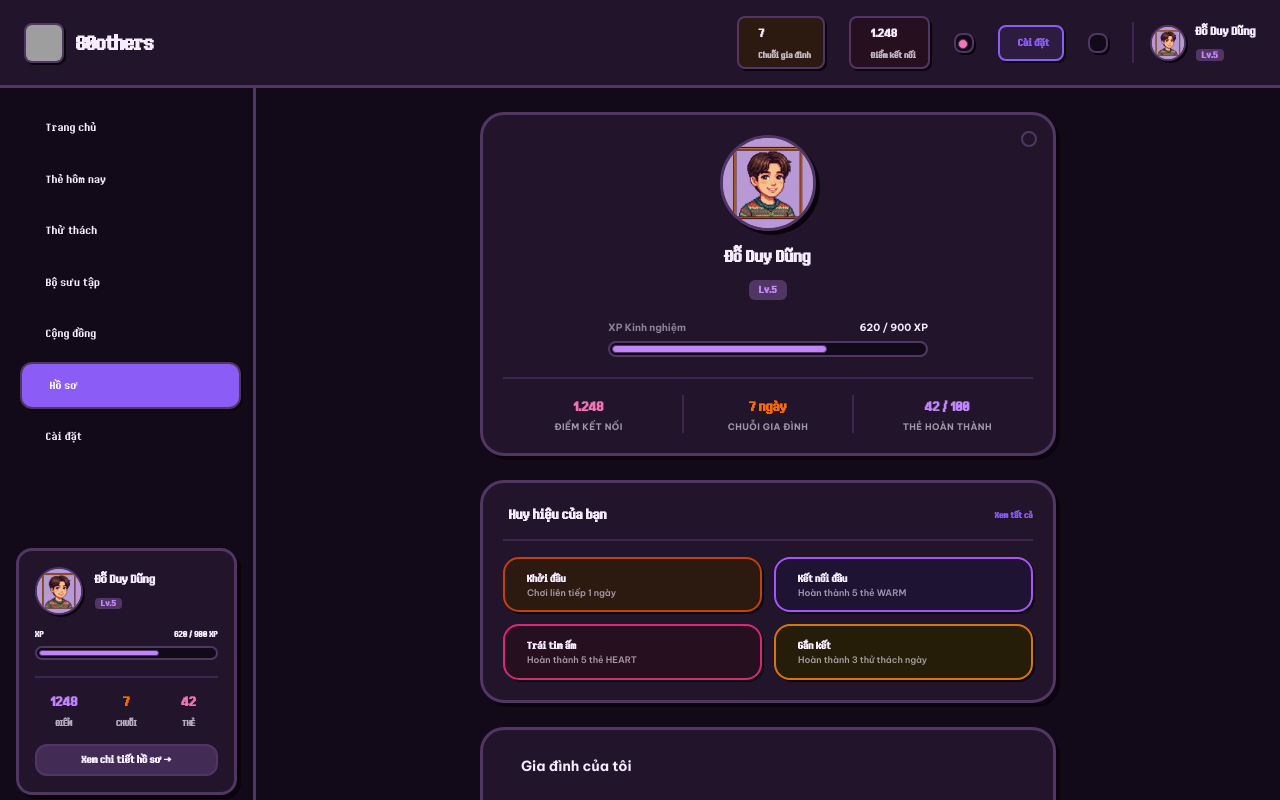
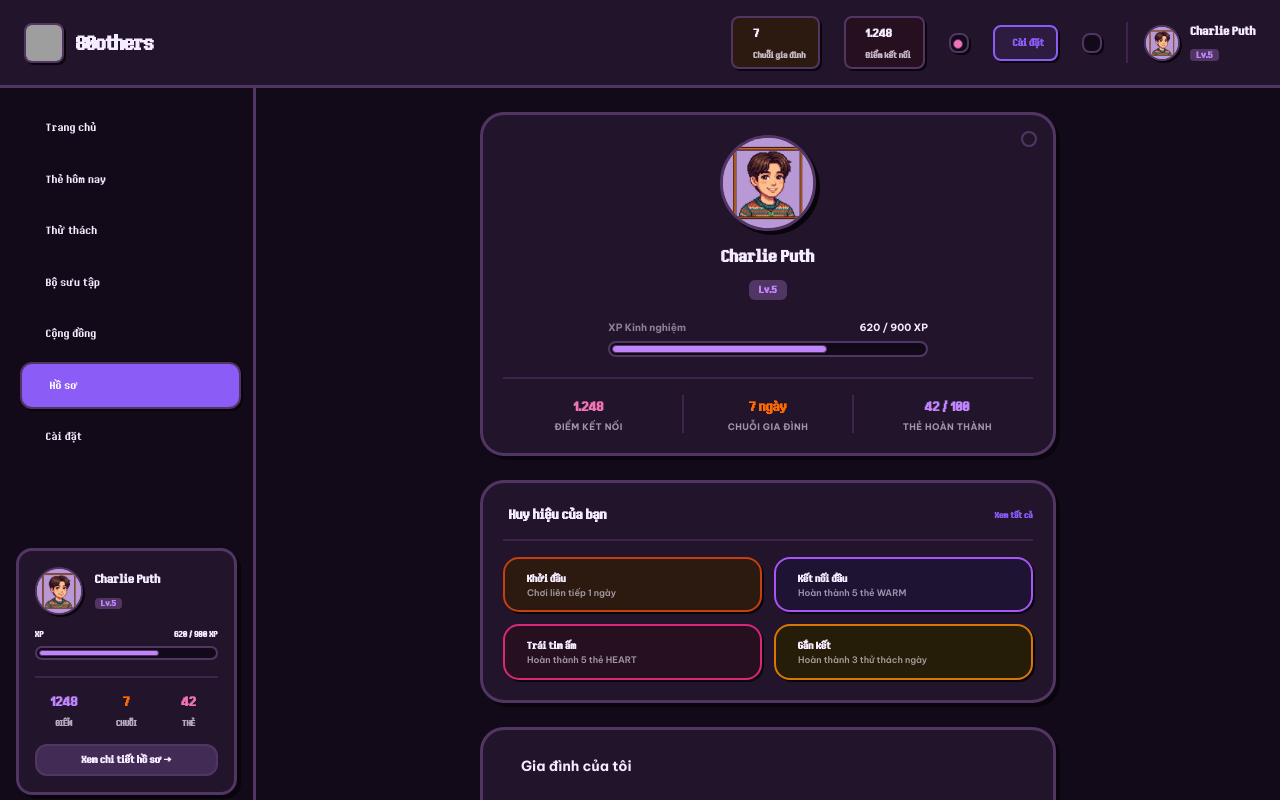
Before and after one commit to dungddhe182379/80others, a Next.js app: page /profile in a window 1280 px wide. Shown: the top 800 px of the page. Built offline with nearby package versions, Linux system fonts and the light colour scheme; grey boxes are pictures that could not be loaded; a web font is replaced by a local one.

Commit message:
feat: add service worker for caching and introduce profile page with navigation component

```diff
--- a/src/app/profile/page.tsx
+++ b/src/app/profile/page.tsx
@@ -70,7 +70,7 @@ export default function ProfilePage() {
           <div className="relative w-24 h-24 rounded-full border-3 border-brand-outline overflow-hidden bg-brand-purple-light shadow-pixel">
             <Image
               src="/assets/avatars/avatar.png"
-              alt="Đỗ Duy Dũng Profile"
+              alt="Charlie Puth Profile"
               fill
               sizes="96px"
               priority
@@ -80,7 +80,7 @@ export default function ProfilePage() {
 
           <div className="space-y-1">
             <h2 className="font-pixel text-xl font-bold text-brand-text flex items-center justify-center gap-1.5">
-              Đỗ Duy Dũng
+              Charlie Puth
             </h2>
             <span className="inline-block text-xs font-pixel text-brand-purple-light font-bold bg-brand-outline px-2.5 py-0.5 rounded-md">
               Lv.5
--- a/src/components/Navigation.tsx
+++ b/src/components/Navigation.tsx
@@ -205,14 +205,14 @@ const NavigationContent: React.FC<{ children: React.ReactNode }> = ({ children }
             <div className="relative w-9 h-9 rounded-full border-2 border-brand-outline overflow-hidden bg-brand-purple-light shadow-pixel-sm">
               <Image
                 src="/assets/avatars/avatar.png"
-                alt="Đỗ Duy Dũng avatar"
+                alt="Charlie Puth avatar"
                 fill
                 sizes="36px"
                 className="object-cover"
               />
             </div>
             <div className="text-left leading-tight hidden lg:block">
-              <p className="font-pixel font-bold text-sm text-brand-text">Đỗ Duy Dũng</p>
+              <p className="font-pixel font-bold text-sm text-brand-text">Charlie Puth</p>
               <span className="text-[11px] font-pixel text-brand-purple-light font-bold bg-brand-outline px-1.5 py-0.2 rounded">Lv.5</span>
             </div>
           </Link>
@@ -283,8 +283,7 @@ const NavigationContent: React.FC<{ children: React.ReactNode }> = ({ children }
                 <Link
                   key={item.name}
                   href={item.href}
-                  className={`flex items-center gap-3 px-4 py-3 rounded-xl border-2 transition-all font-semibold ${
-                    isActive
+                  className={`flex items-center gap-3 px-4 py-3 rounded-xl border-2 transition-all font-semibold ${isActive
                     ? "bg-brand-purple text-white border-brand-outline shadow-pixel-sm translate-x-1"
                     : "bg-transparent text-brand-text border-transparent hover:bg-brand-border/40 hover:border-brand-border"
                     }`}
@@ -302,14 +301,14 @@ const NavigationContent: React.FC<{ children: React.ReactNode }> = ({ children }
               <div className="relative w-12 h-12 rounded-full border-2 border-brand-outline overflow-hidden bg-brand-purple-light shadow-pixel-sm shrink-0">
                 <Image
                   src="/assets/avatars/avatar.png"
-                  alt="Đỗ Duy Dũng avatar"
+                  alt="Charlie Puth avatar"
                   fill
                   sizes="48px"
                   className="object-cover"
                 />
               </div>
               <div className="leading-tight">
-                <h4 className="font-pixel font-bold text-sm text-brand-text">Đỗ Duy Dũng</h4>
+                <h4 className="font-pixel font-bold text-sm text-brand-text">Charlie Puth</h4>
                 <span className="text-[10px] font-pixel text-brand-purple-light font-bold bg-brand-outline px-1.5 py-0.2 rounded">Lv.5</span>
               </div>
             </div>
@@ -386,8 +385,7 @@ const NavigationContent: React.FC<{ children: React.ReactNode }> = ({ children }
                         key={item.name}
                         href={item.href}
                         onClick={() => setIsMobileMenuOpen(false)}
-                        className={`flex items-center gap-3 px-4 py-2.5 rounded-xl border-2 transition-all font-semibold ${
-                          isActive
+                        className={`flex items-center gap-3 px-4 py-2.5 rounded-xl border-2 transition-all font-semibold ${isActive
                           ? "bg-brand-purple text-white border-brand-outline shadow-pixel-sm translate-x-1"
                           : "bg-transparent text-brand-text border-transparent hover:bg-brand-border/40"
                           }`}
@@ -428,8 +426,7 @@ const NavigationContent: React.FC<{ children: React.ReactNode }> = ({ children }
             <Link
               key={item.name}
               href={item.href}
-              className={`flex flex-col items-center justify-center w-14 h-12 rounded-lg transition-all ${
-                isActive
+              className={`flex flex-col items-center justify-center w-14 h-12 rounded-lg transition-all ${isActive
                 ? "text-brand-purple scale-110 font-bold"
                 : "text-brand-text/60 hover:text-brand-text"
                 }`}
```
Also changed, not shown: public/sw.js. Lines whose indentation alone changed are shown as unchanged.
